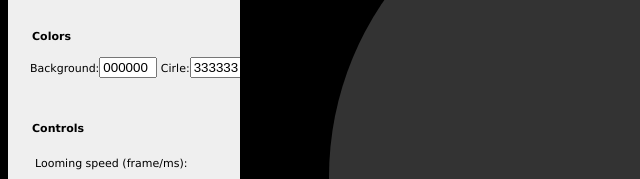
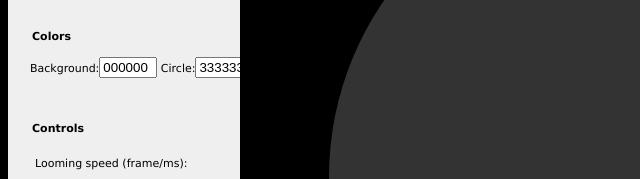
Before and after one commit to eraserqueen/fish-scaring-machine, a website: page views/index.html in a window 1280 px wide. Shown: the part 231-410 px from the top of the page, 0-640 px from the left. Drawn offline with nearby package versions, Linux system fonts and the light colour scheme.

Commit message:
fix typo

```diff
--- a/views/index.html
+++ b/views/index.html
@@ -37,7 +37,7 @@
         <fieldset id="colors">
             <legend>Colors</legend>
             <label for="bgcolor">Background:</label><input id="bgcolor" class="jscolor" onchange="updateColor(this)" value="000000">
-            <label for="circlecolor">Cirle:</label><input id="circlecolor" class="jscolor" onchange="updateColor(this)" value="333333">
+            <label for="circlecolor">Circle:</label><input id="circlecolor" class="jscolor" onchange="updateColor(this)" value="333333">
             <label for="loomcolor">Loom:</label><input id="loomcolor" class="jscolor" onchange="updateColor(this)" value="ffffff">
         </fieldset>
         <fieldset id="controls">
```
